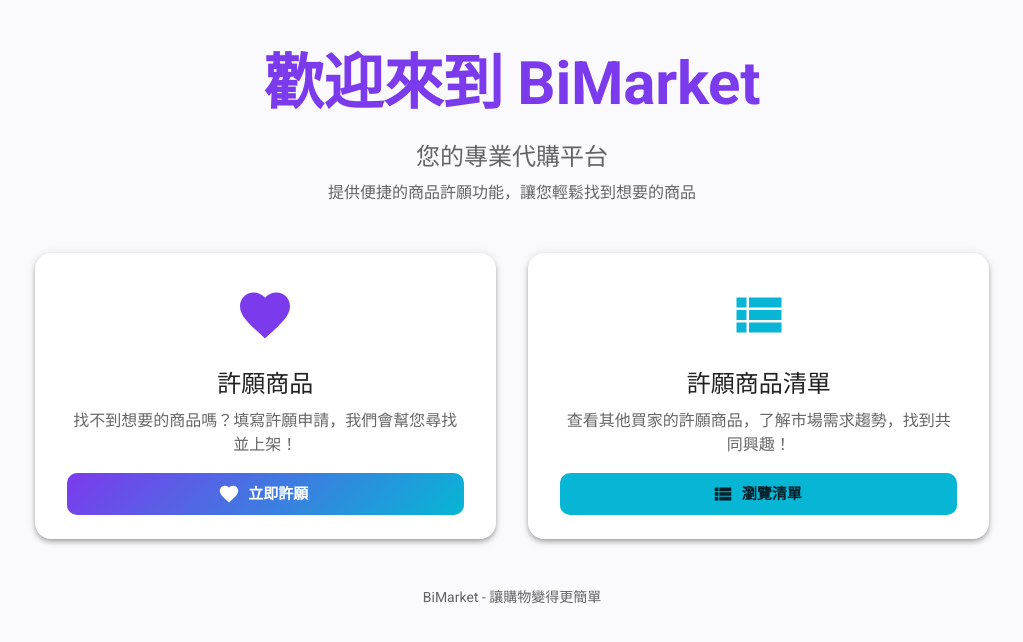
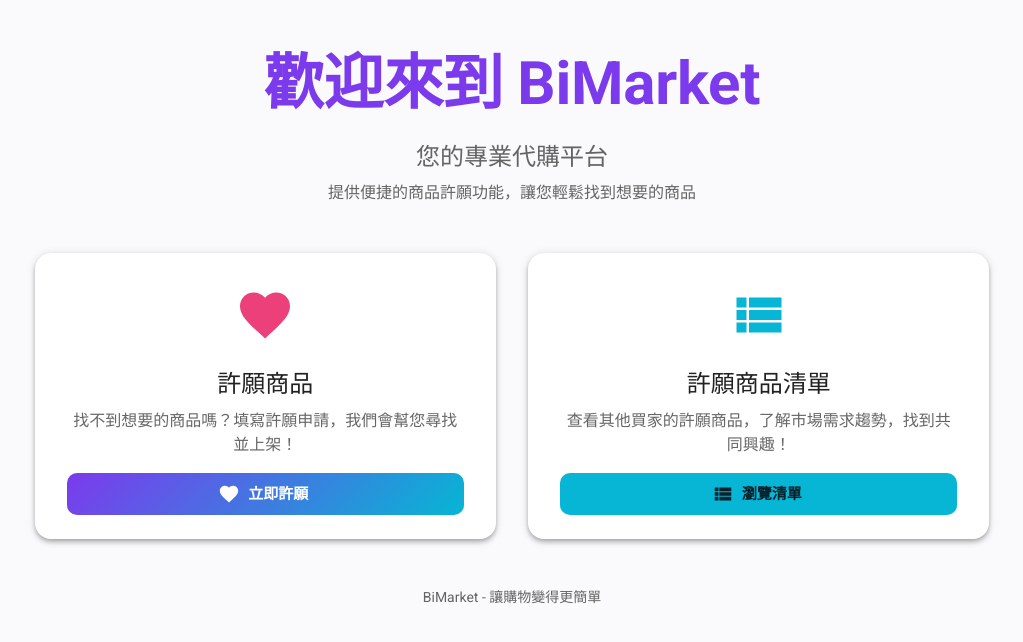
Before and after one commit to wu0306109/bimarket, a Next.js app: page / in a window 1280 px wide. Shown: the top 642 px of the page, without its empty margins (128-1151 px from the left). Built offline with nearby package versions, Linux system fonts and the light colour scheme; what @mui/material-nextjs would draw is missing.

Commit message:
Update HomeHero component to use pink color for the Favorite icon

```diff
--- a/src/components/home/home-hero.tsx
+++ b/src/components/home/home-hero.tsx
@@ -11,6 +11,7 @@
   Typography,
 } from '@mui/material';
 import { m } from 'framer-motion';
+import { pink } from '@mui/material/colors';
 import Link from 'next/link';
 
 export default function HomeHero() {
@@ -54,7 +55,7 @@
           >
             <Card elevation={4} sx={{ height: '100%' }}>
               <CardContent sx={{ textAlign: 'center', p: 4 }}>
-                <Favorite sx={{ fontSize: 60, color: 'primary.main', mb: 2 }} />
+                <Favorite sx={{ fontSize: 60, color: pink[400], mb: 2 }} />
                 <Typography variant="h5" gutterBottom>
                   許願商品
                 </Typography>
```
